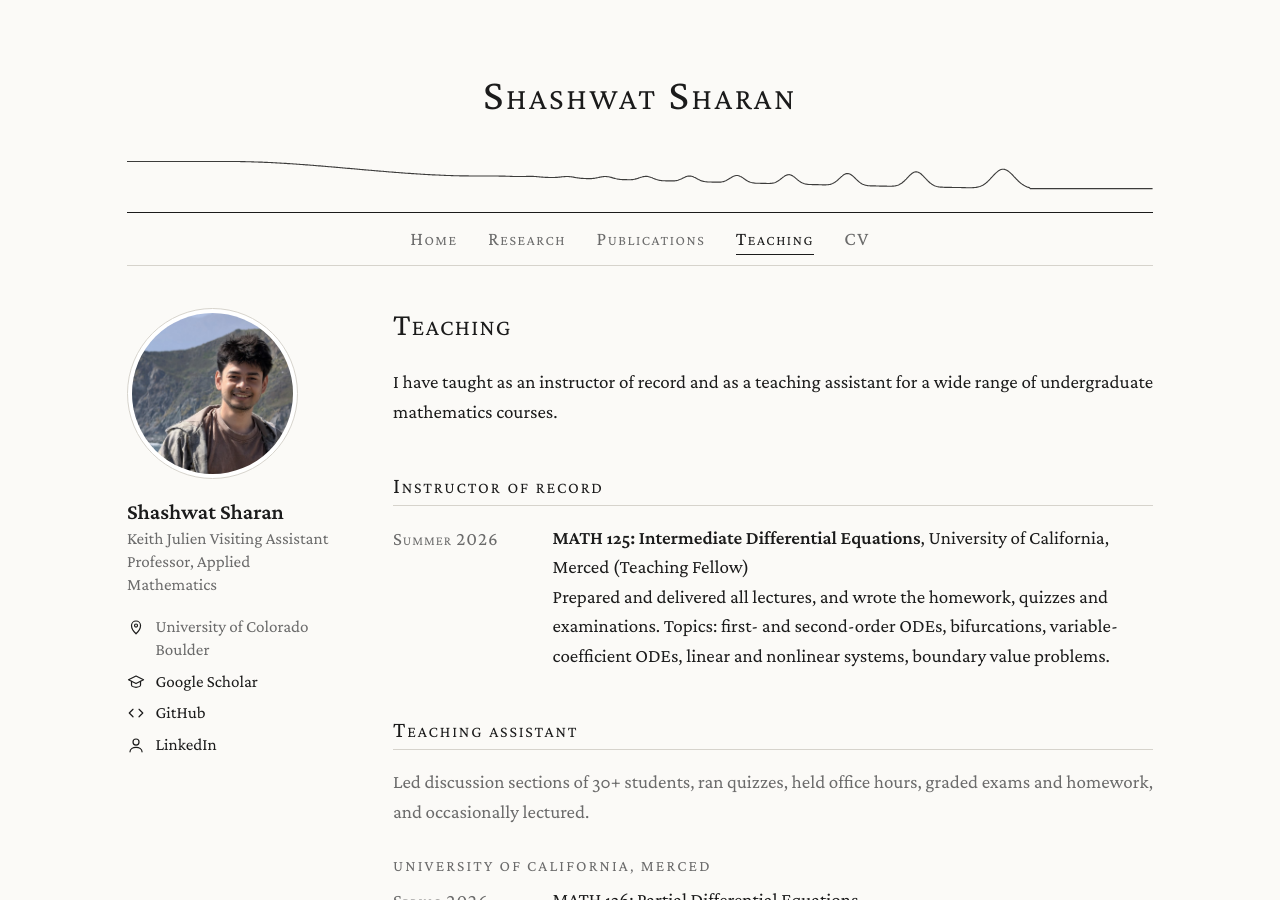
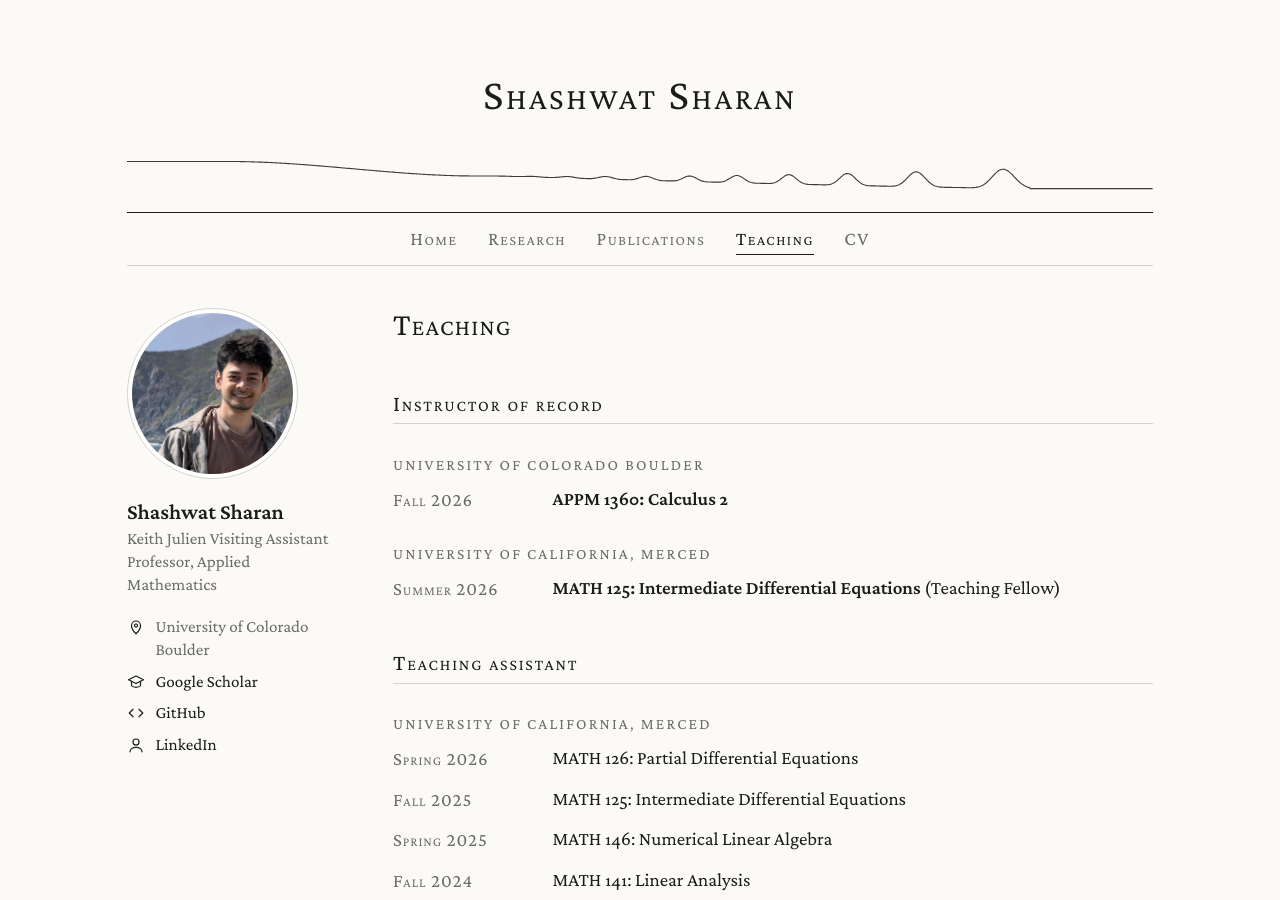
Before and after one commit to shashwatsharan/shashwatsharan.github.io, a Jekyll site: the page built from teaching.md, in a window 1280 px wide and 900 px high. Built offline with Jekyll 4.4.1, drawn with Linux system fonts in a browser that asks for light colours.

Commit message:
Teaching: add APPM 1360 Fall 2026, notes link slot

```diff
--- a/teaching.md
+++ b/teaching.md
@@ -1,19 +1,24 @@
 ---
 layout: default
 title: Teaching
+# Paste the Google Drive link for each course's lecture notes between the quotes.
+# Leave it empty ("") and the "Lecture notes" link stays hidden.
+notes_appm1360: ""
 ---
-
-I have taught as an instructor of record and as a teaching assistant for a wide range of undergraduate mathematics courses.
 
 ## Instructor of record
 
+#### University of Colorado Boulder
+
+Fall 2026
+: **APPM 1360: Calculus 2**{% if page.notes_appm1360 != "" %} · [Lecture notes]({{ page.notes_appm1360 }}){% endif %}
+
+#### University of California, Merced
+
 Summer 2026
-: **MATH 125: Intermediate Differential Equations**, University of California, Merced (Teaching Fellow)<br>
-  Prepared and delivered all lectures, and wrote the homework, quizzes and examinations. Topics: first- and second-order ODEs, bifurcations, variable-coefficient ODEs, linear and nonlinear systems, boundary value problems.
+: **MATH 125: Intermediate Differential Equations** (Teaching Fellow)
 
 ## Teaching assistant
-
-<p class="muted">Led discussion sections of 30+ students, ran quizzes, held office hours, graded exams and homework, and occasionally lectured.</p>
 
 #### University of California, Merced
 
```
